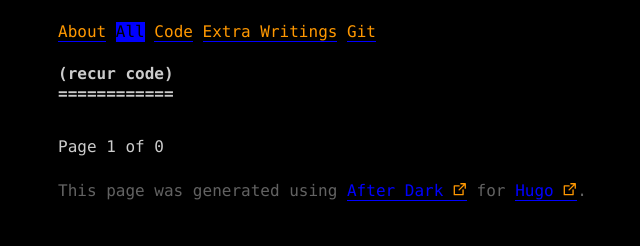
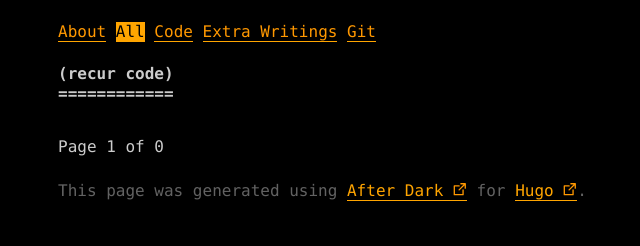
Before and after one commit to prertik/old-personal-page, a plain HTML site: page index.html in a window 1280 px wide. Shown: the whole page, without its empty margins (192-832 px from the left). Drawn offline with Linux system fonts and the light colour scheme.

Commit message:
rebuilding site Tue May  1 21:13:38 +0545 2018

```diff
--- a/index.html
+++ b/index.html
@@ -184,15 +184,15 @@ article header img {
 }
 
   nav a.active {
-  background-color: blue;
+  background-color: orange;
   color: black;
 }
 a {
- color: blue;
- border-bottom: 1px solid blue;
+ color: orange;
+ border-bottom: 1px solid orange;
 }
 a:hover {
- background-color: blue;
+ background-color: orange;
  color: black;
 }
 .dark h1 a:hover,
```
Also changed, not shown: about/about/index.html (+4 -4 lines), about/index.html (+4 -4 lines), categories/index.html (+4 -4 lines), tags/index.html (+4 -4 lines).
